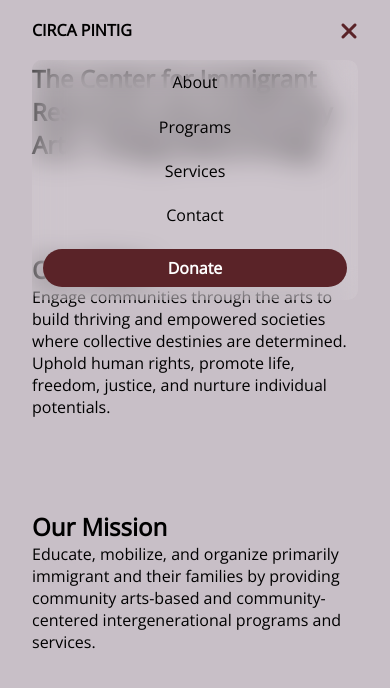
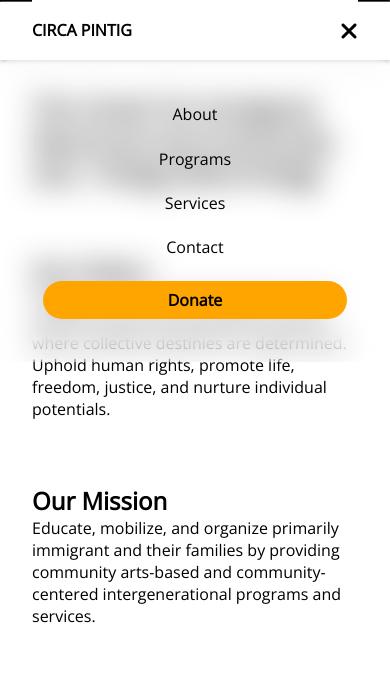
Before and after one commit to BasilioL/basiliol.github.io, a plain HTML site: page index.html in a window 390 px wide. Both pictures are taken after a click on the element 347 px from the left and 30 px from the top of the page. Drawn offline with nearby package versions, Linux system fonts and the light colour scheme.

Commit message:
Update styles.css

```diff
--- a/styles.css
+++ b/styles.css
@@ -8,7 +8,7 @@
 body {
 
     height: 100vh;
-    background-color: #C8BFC7;
+    background-color: white;
 
 }
 
@@ -28,16 +28,15 @@ a {
 
 }
 
-a:hover {
-
-}
-
 /* HEADER */
 header {
+
+
     position: fixed;
-    padding: 0 12rem;
-    background-color: #C8BFC7;
+    padding: 0 2rem;
+    background-color: child;
     width: 100%;
+    box-shadow: 0 2px 4px 0 rgba(0,0,0,.2);
 
 }
 
@@ -50,7 +49,7 @@ header {
     display: flex;
     align-items: center;
     justify-content: space-between;
-    background-color: #C8BFC7;
+    background-color: white;
 
 }
 
@@ -85,16 +84,21 @@ hr {
     gap: 2rem;
 }
 
+.navbar .links a:hover {
+    text-decoration: underline;
+    text-underline-offset: .5rem;
+}
+
 .navbar .toggle_btn {
-    color: #5A2328;
+    color: black;
     font-size: 1.5rem;
     cursor: pointer;
     display: none;
 }
 
 .donate_btn {
-    background-color: #5A2328;
-    color:#fff;
+    background-color: orange;
+    color:black;
     padding: 0.5rem 1rem;
     border: none;
     outline: none;
@@ -114,17 +118,22 @@ hr {
 }
 /* DROPDOWN MENU */
 .dropdown_menu {
-    display:none;
+    display: none;
     position: absolute;
-    right:2rem;
+    left: 0px;
     top: 60px;
-    height: 0;
-    width: 300px;
+    width: 100%;
     background: rgba(255,255,255,0.1);
     backdrop-filter: blur(15px);
     border-radius: 10px;
     overflow: hidden;
     transition: height .2s cubic-bezier(0.175, 0.885, 0.32, 1.275);
+    padding: 2rem 2rem;
+
+}
+
+.dropdown_menu.open {
+    display: inline-block;
 }
 
 .dropdown_menu li {
@@ -140,97 +149,67 @@ hr {
     justify-content: center;
 }
 
-.dropdown_menu.open {
-    height: 240px;
+
+
+
+#intro .container {
+    padding-top: 90px !important;
+    &h1 {
+        padding: 10 rem;
+    }
 }
 
-/* HERO */
-#one {
-    background:;
-    max-width: 100%;
-    height: auto;
-}
-.text hr {
-    width: 1rem;
-}
 .container {
     /* outline: auto; */
-    padding: 2rem 12rem;
-    display: flex;
-    width: auto;
-    height: auto;
-    margin: auto auto;
-    display: flex;
-    align-items: center;
-    flex-direction: row;
-    padding-top: 90px;
-    justify-content: space-between;
+    padding: 2rem 2rem;
+
 
 }
-  .container .text {
-    width: 500px;
-  }
-.container h1 {
-    text-align: left;
+
+.navbar .links,
+.navbar .donate_btn {
+    display: none;
 }
-.container img {
-    /* outline: auto; */
-    border-radius: 50px;
-    width: 900px;
-    height: auto;
+
+.navbar .toggle_btn {
+    display: block;
 }
 
 
 
 
 
+/*RESPONSIVE DESIGN CONTENT *NAV MENU BELOW* */
 
-
-/* RESPONSIVE DESIGN */
-@media(max-width: 992px) {
-    header {
-        padding: 0 4rem;
-    }
+/* Medium devices (landscape tablets, 768px and up) */
+@media only screen and (min-width: 768px) {
     .navbar .links,
     .navbar .donate_btn {
+        display: flex;
+    }
+
+    .navbar .toggle_btn {
         display: none;
     }
 
-    .navbar .toggle_btn {
-        display: block;
+    .dropdown_menu {
+        display: none !important;
     }
 
-    .dropdown_menu {
-        display: block;
-    }
-    .container {
-        display: block;
+}
+/* Large devices (laptops/desktops, 992px and up) */
+@media only screen and (min-width: 992px) {
 
-        padding: 2rem 4rem;
-        padding-top: 60px;
+}
+
+/* Extra large devices (large laptops and desktops, 1200px and up) */
+@media only screen and (min-width: 1200px) {
+    #intro .container {
+        text-align: center;
     }
 }
 
-@media(max-width: 576px) {
-    .dropdown_menu {
-        left: 2rem;
-        width: unset;
-    }
-    header {
-        padding: 0 2rem;
-    }
-    .container {
-        display: block;
 
-        padding: 2rem 2rem;
-        padding-top: 60px;
-    }
-
-    .container .text {
-        padding-right: 2rem;
-    }
-
-}
 
 
 /* width */
```
